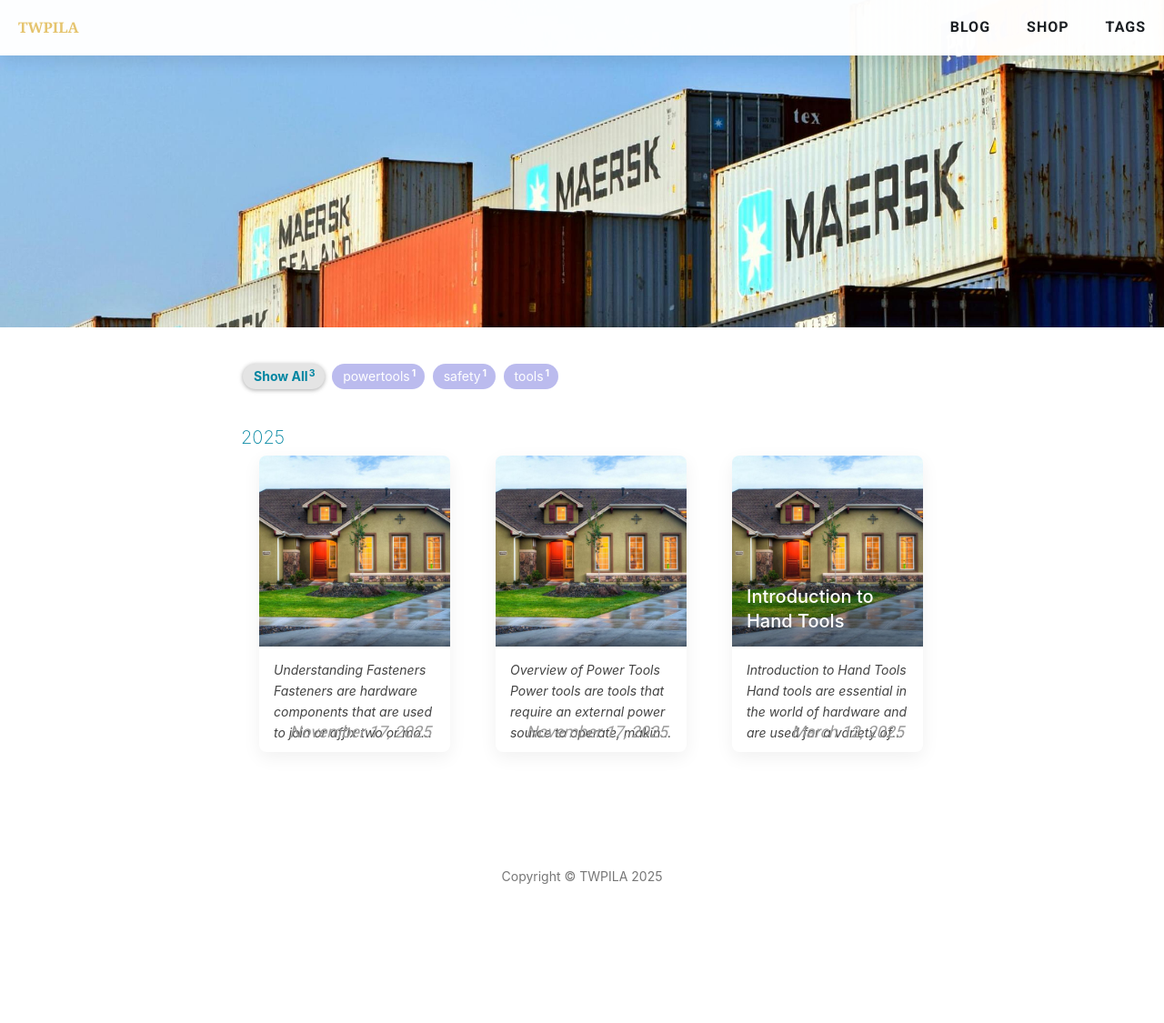
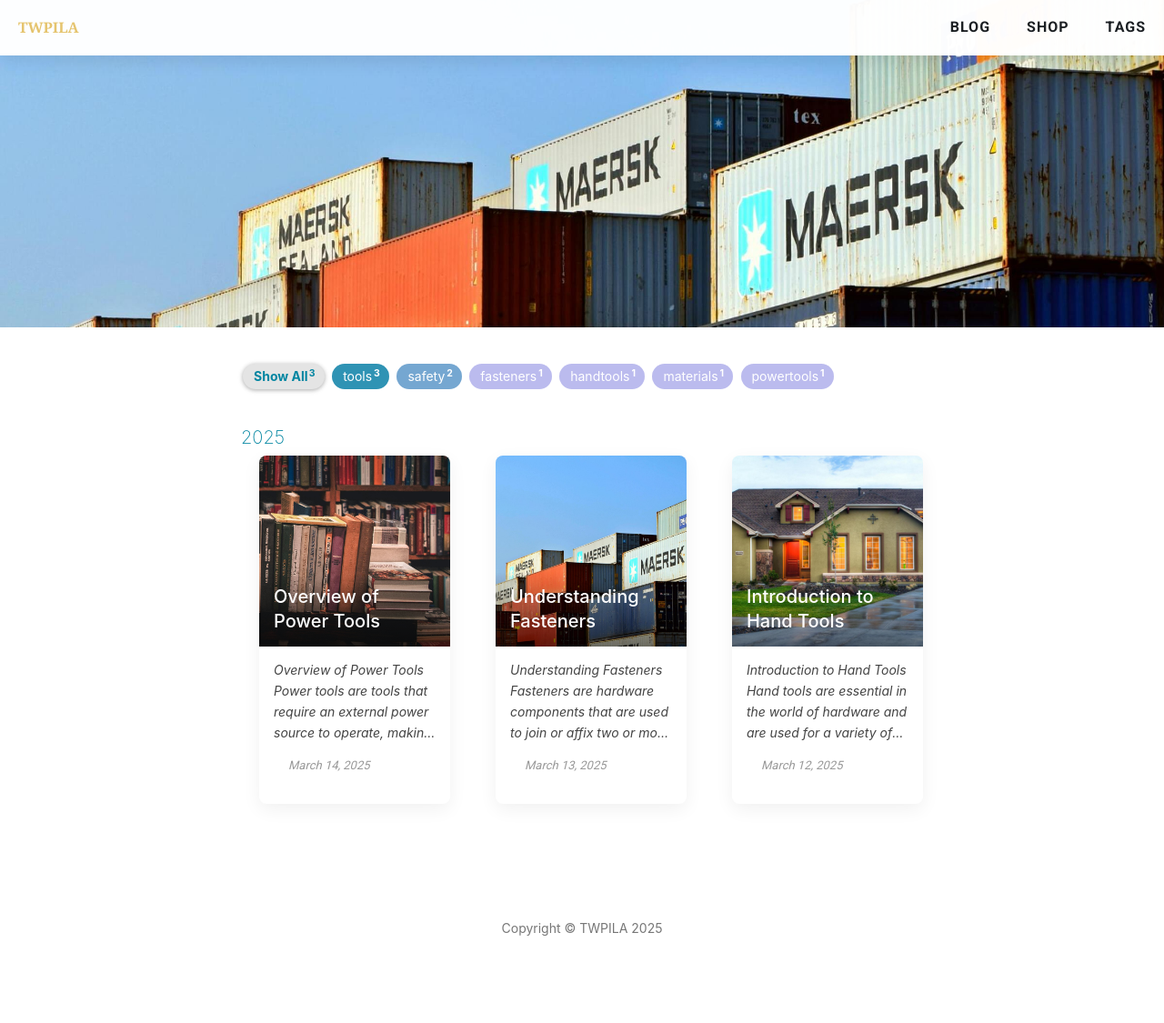
Before and after one commit to twpila/twpila.github.io, a Jekyll site: the page built from archive.html, in a window 1280 px wide. Shown: the whole page at 91% size. Built offline with Jekyll 4.4.1, drawn with Linux system fonts in a browser that asks for light colours; nearby versions of some CDN libraries; comment, search, counter and statistics services are not loaded; before the commit the page ends 1068 px from its top, so only the background shows below that.

Commit message:
Refactor mini-post-list styles

```diff
--- a/_posts/2025-03-13-kaifirstcopy.markdown
+++ b/_posts/2025-03-13-kaifirstcopy.markdown
@@ -5,7 +5,7 @@
 date:       2025-03-13 12:00:00
 author:     kai
 header-img: "img/post-default.jpg"
-cover:"img/hero-tags.jpg"
+cover: "img/hero-tags.jpg"
 catalog: true
 tags:
     - fasteners
--- a/_posts/2025-03-14-kaifirstcopy 3 copy 2.markdown
+++ b/_posts/2025-03-14-kaifirstcopy 3 copy 2.markdown
@@ -5,7 +5,7 @@
 date:       2025-03-14 12:00:00
 author:     kai
 header-img: "img/post-default.jpg"
-cover:"img/post-default.jpg"
+cover: "img/post-default.jpg"
 catalog: true
 tags:
     - handtools
--- a/archive.html
+++ b/archive.html
@@ -66,6 +66,15 @@
     padding: 0 16px 16px 16px;
     color: #999;
     margin: 6px 0 0 0;
+    font-size: 13px;
+  }
+  /* 覆盖 mini-post-list 里旧样式的绝对定位，避免时间与摘要重叠 */
+  .mini-post-list .post-preview.home-post-card > .post-meta{
+    position: static;
+    right: auto;
+    bottom: auto;
+    margin: 6px 16px 16px 16px;
+    line-height: 1.4;
     font-size: 13px;
   }
   @media (max-width: 480px){
```
